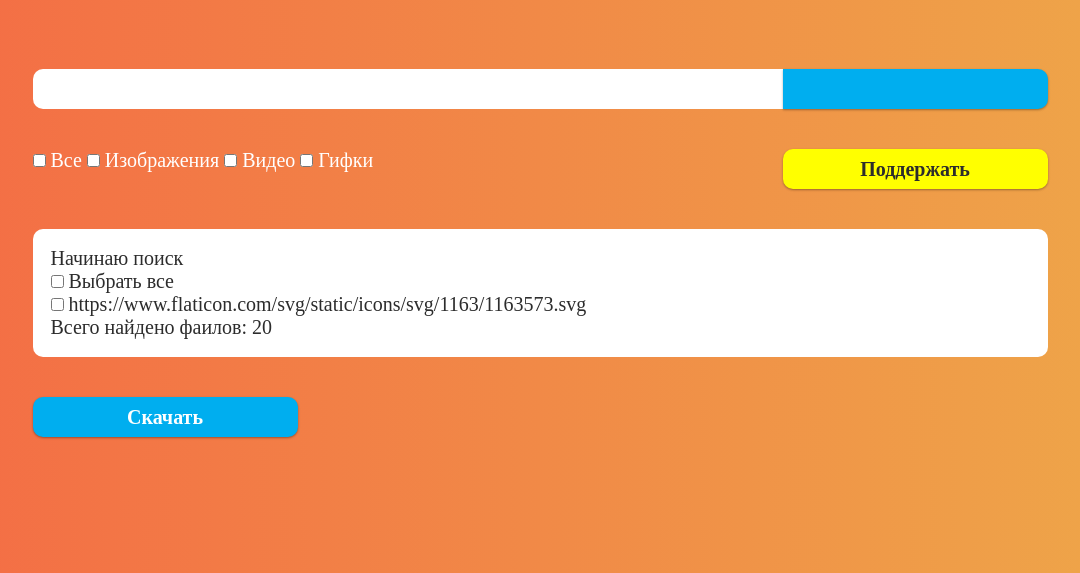
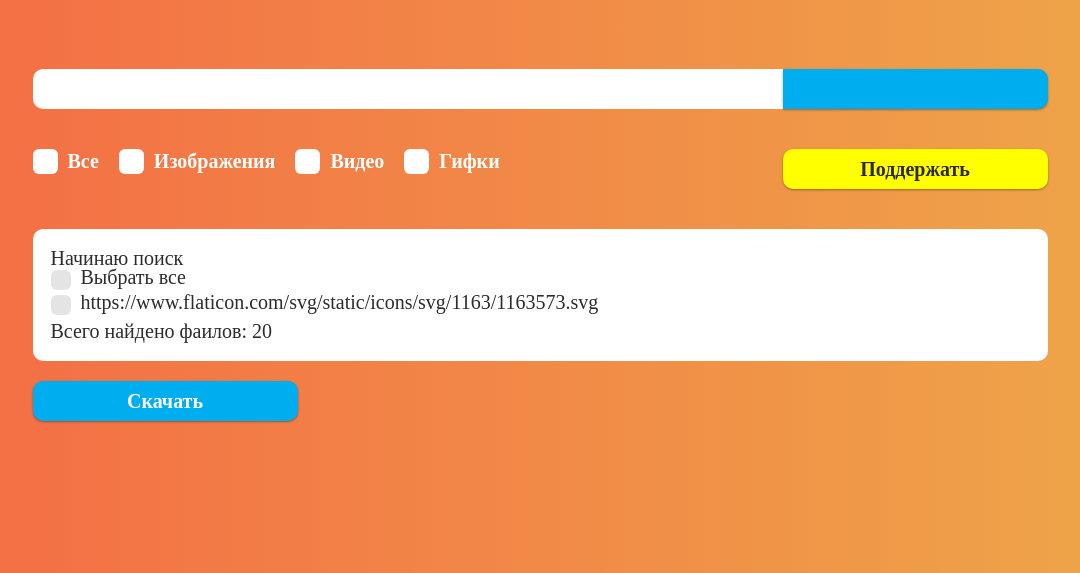
Before and after one commit to Mikutovsky/WebSaver, a website: page app/index.html in a window 1280 px wide. Shown: the part 227-800 px from the top of the page, without its empty margins (100-1180 px from the left). Drawn offline with nearby package versions, Linux system fonts and the light colour scheme; files that its build step writes are made by us from their sources; a web font is replaced by a local one.

Commit message:
added checkbox style

```diff
--- a/app/index.html
+++ b/app/index.html
@@ -33,14 +33,14 @@
                 <div class="option-section">
                     <div class="option-section__inner">
                         <div class="option-section__checkboxes">
-                            <input id="all" class="checkbox" type="checkbox">
-                            <label for="all" class="label">Все</label>
-                            <input id="img" class="checkbox" type="checkbox">
-                            <label for="img" class="label">Изображения</label>
-                            <input id="video" class="checkbox" type="checkbox">
-                            <label for="video" class="label">Видео</label>
-                            <input id="gif" class="checkbox" type="checkbox">
-                            <label for="gif" class="label">Гифки</label>
+                            <input id="all" class="checkbox checkbox--big" type="checkbox">
+                            <label for="all" class="label label--big">Все</label>
+                            <input id="img" class="checkbox checkbox--big" type="checkbox">
+                            <label for="img" class="label label--big">Изображения</label>
+                            <input id="video" class="checkbox checkbox--big" type="checkbox">
+                            <label for="video" class="label label--big">Видео</label>
+                            <input id="gif" class="checkbox checkbox--big" type="checkbox">
+                            <label for="gif" class="label label--big">Гифки</label>
                         </div>
                         <button class="support-button btn">Поддержать</button>
                     </div>
@@ -54,7 +54,7 @@
                         </div>
                         <div class="info-section__item">
                             <input id="item" class="checkbox" type="checkbox">
-                            <label for="item" class="info-frame__item-text">
+                            <label for="item" class="label">
                                 https://www.flaticon.com/svg/static/icons/svg/1163/1163573.svg
                             </label>
                         </div>
--- /dev/null
+++ b/app/scss/checkbox.scss
@@ -0,0 +1,85 @@
+$black: #363839;
+$lightgray: #9c9e9f;
+$gray: #bdc1c6;
+$white: #fff;
+$arrowColor: #02cc28;
+
+.checkbox {
+  position: relative;
+  margin: 0px;
+  margin-right: 5px;
+  width: 20px;
+  height: 20px;
+  color: $black;
+  border: none;
+  background-color: #e4e4e4;
+  border-radius: 6px;
+  appearance: none;
+  outline: 0;
+  cursor: pointer;
+  transition: background 175ms cubic-bezier(0.1, 0.1, 0.25, 1);
+  &::before {
+    position: absolute;
+    content: '';
+    display: block;
+    bottom: 5px;
+    left: 7px;
+    width: 4px;
+    height: 8px;
+    border-style: solid;
+    border-width: 0 2px 2px 0;
+    transform: rotate(45deg);
+    opacity: 0;
+  }
+  &:checked {
+    color: $arrowColor;
+    &::before {
+      opacity: 1;
+    }
+    ~ label::before {
+      clip-path: polygon(0 0, 100% 0, 100% 100%, 0 100%);
+    }
+  }
+}
+
+.label {
+  position: relative;
+  bottom: 6px;
+  cursor: pointer;
+  user-select: none;
+  &::before {
+    position: absolute;
+    content: attr(data-content);
+    color: $lightgray;
+    clip-path: polygon(0 0, 0 0, 0% 100%, 0 100%);
+    text-decoration: line-through;
+    text-decoration-thickness: 3px;
+    text-decoration-color: $black;
+    transition: clip-path 200ms cubic-bezier(0.25, 0.46, 0.45, 0.94);
+  }
+}
+
+.checkbox--big {
+  width: 25px;
+  height: 25px;
+  background-color: #fff;
+  &::before {
+    position: absolute;
+    content: '';
+    display: block;
+    bottom: 7px;
+    left: 9px;
+    width: 6px;
+    height: 12px;
+    border-style: solid;
+    border-width: 0 2px 2px 0;
+    transform: rotate(45deg);
+    opacity: 0;
+  }
+}
+
+.label--big{
+    font-size: 20px;
+    font-weight: bold;
+    padding-right: 15px;
+}
--- a/app/scss/main.scss
+++ b/app/scss/main.scss
@@ -57,11 +57,12 @@ body {
   &__inner {
     display: flex;
     justify-content: space-between;
+    margin-bottom: 40px;
   }
 }
 
 .info-section{
-  margin: 40px 0px;
+  margin: 20px 0px;
   &__frame {
     border-radius: 10px;
     padding: 18px;
--- a/app/scss/style.scss
+++ b/app/scss/style.scss
@@ -4,4 +4,4 @@
 @import 'buttons';
 @import 'input';
 // @import 'variables';
-// @import 'checkbox';
+@import 'checkbox';
```
